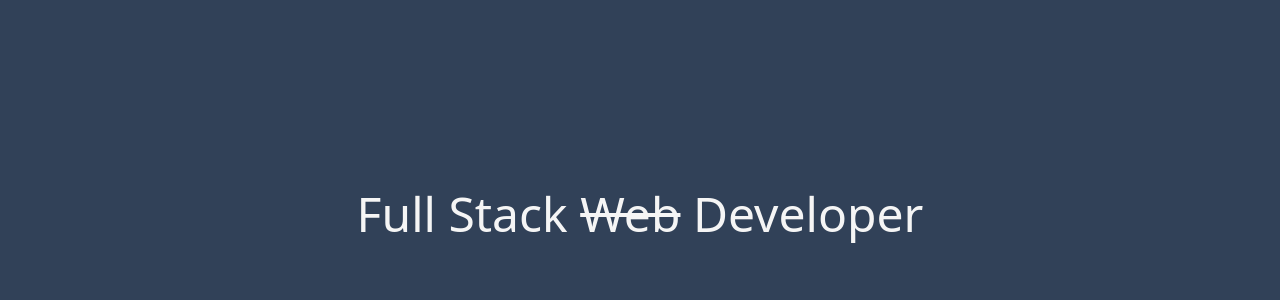
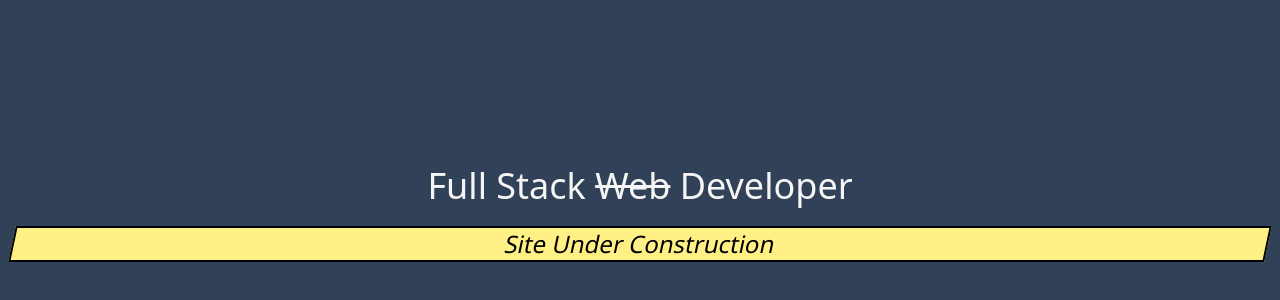
Before and after one commit to JacquesFernandes/portfolio-site-2, a Next.js app: page / in a window 1280 px wide. Shown: the part 186-486 px from the top of the page. Built offline with nearby package versions, Linux system fonts and the light colour scheme.

Commit message:
Update Home page with "site under construction message"

```diff
--- a/app/page.tsx
+++ b/app/page.tsx
@@ -1,8 +1,11 @@
 export default function Home() {
-  return <main className="w-screen min-h-screen p-3 md:py-0 bg-slate-700 text-neutral-100" >
-    <section className="w-full min-h-screen md:flex md:justify-center md:items-center" >
-      <h1 className="text-5xl" >Full Stack <s>Web</s> Developer</h1>
+  return <main className="w-screen min-h-screen p-3 md:py-0 bg-slate-700 text-neutral-100 flex flex-col justify-center items-center" >
+    <section className="mb-5" >
+      <h1 className="text-4xl text-center" >Full Stack <s>Web</s> Developer</h1>
     </section>
 
+    <section className="w-full bg-yellow-200 text-black -skew-x-12 border-black border-2" >
+      <h2 className="text-2xl text-center" >Site Under Construction</h2>
+    </section>
   </main>
 }
```
